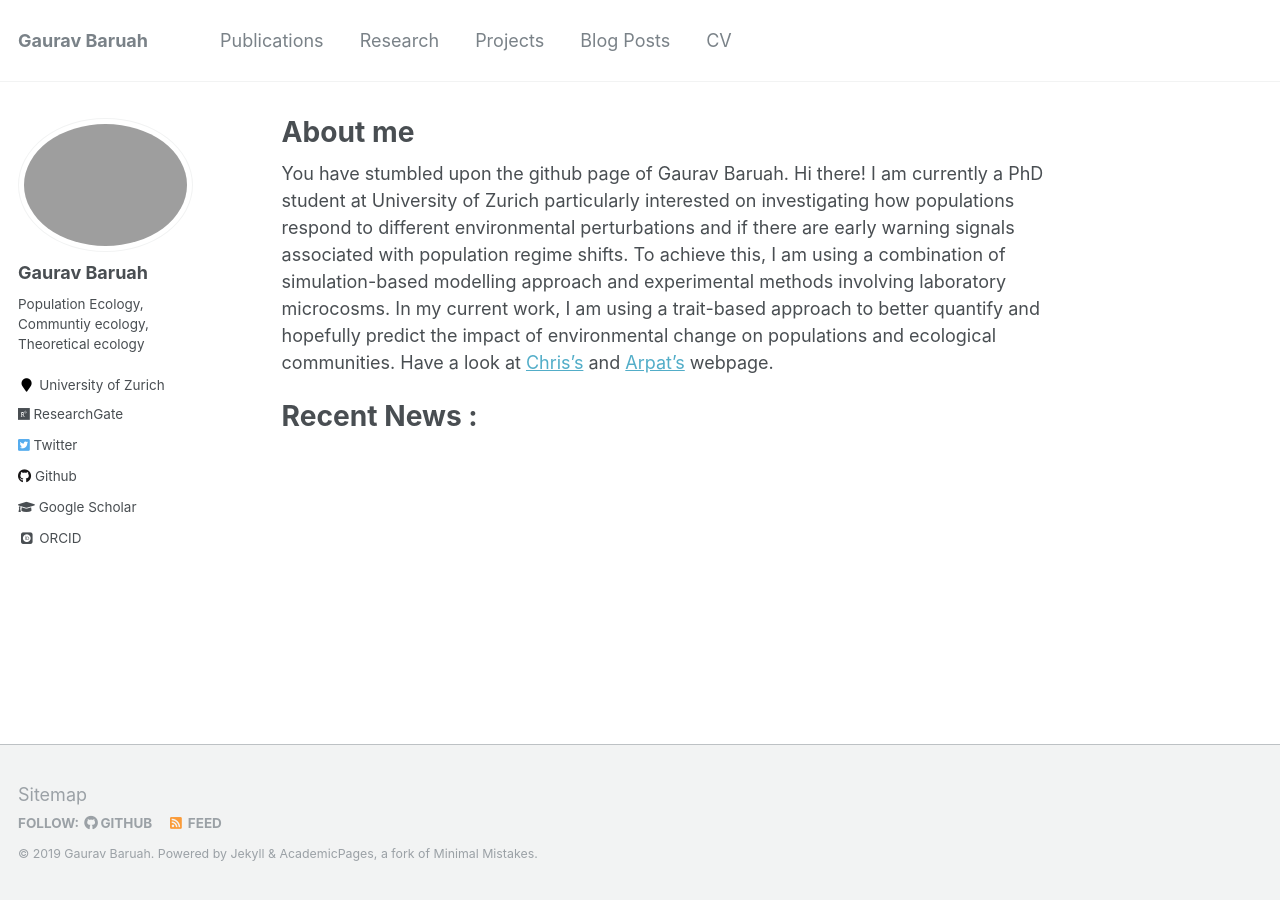
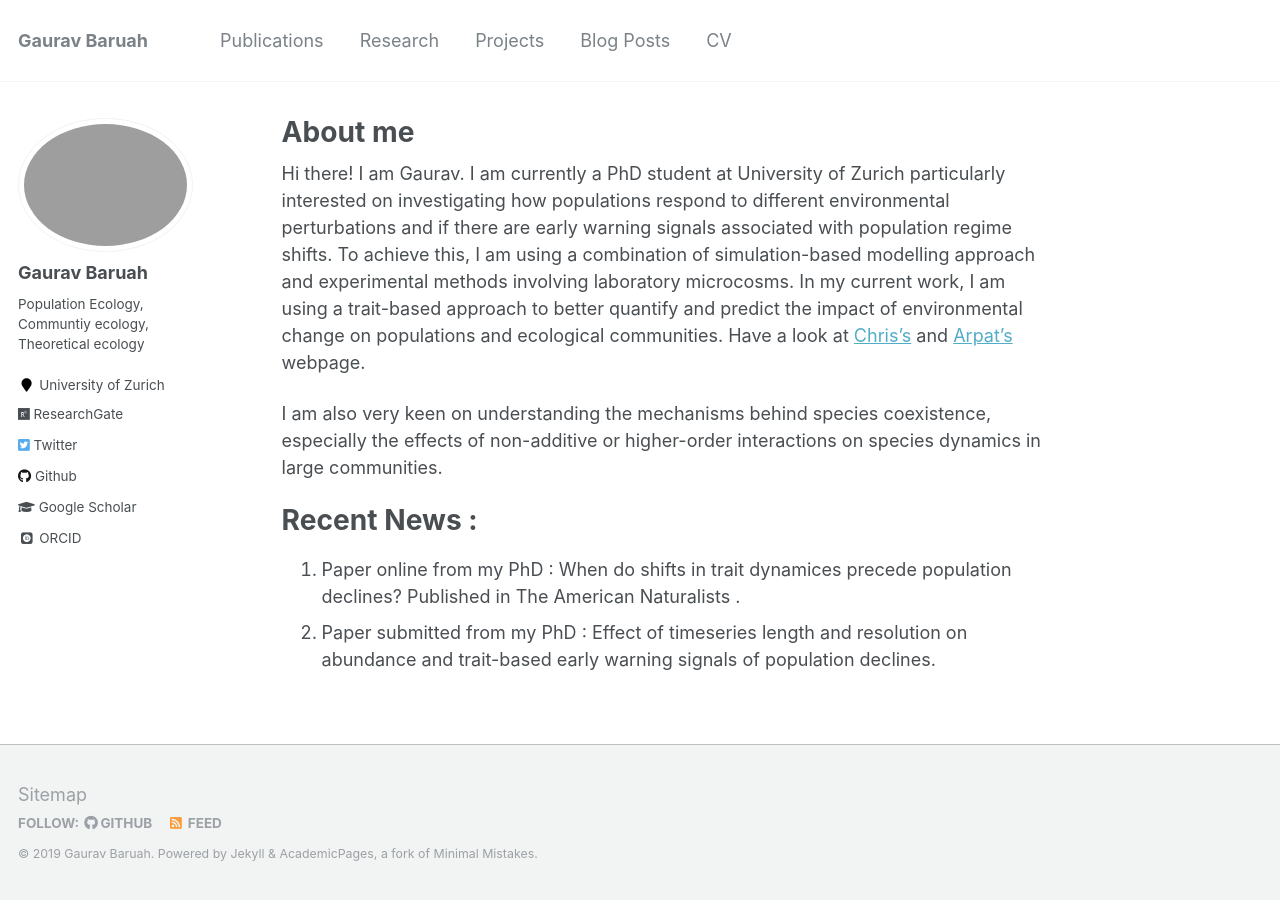
Before and after one commit to GauravKBaruah/GauravKBaruah.github.io, a Jekyll site: the page built from _pages/about.md, in a window 1280 px wide. Built offline with Jekyll 4.4.1, drawn with Linux system fonts in a browser that asks for light colours; some web fonts are replaced.

Commit message:
modified page

```diff
--- a/_pages/about.md
+++ b/_pages/about.md
@@ -7,14 +7,19 @@ redirect_from:
   - /about/
   - /about.html
 ---
- You have stumbled upon the github page of Gaurav Baruah. Hi there! I am currently a PhD student at University of Zurich particularly interested on investigating how populations respond to different environmental perturbations and
+  Hi there! I am Gaurav. I am currently a PhD student at University of Zurich particularly interested on investigating how populations respond to different environmental perturbations and
    if there are  early warning signals associated with population regime shifts.
    To achieve this, I am using a combination of simulation-based modelling approach and
    experimental methods involving laboratory microcosms. In my current work,
-   I am using a trait-based approach to better quantify and hopefully predict the impact
+   I am using a trait-based approach to better quantify and  predict the impact
    of environmental change on populations and ecological communities.
    Have a look at [Chris's](http://www.chrisclementsresearch.co.uk/) and [Arpat's](http://www.popecol.org/) webpage.
+
+   I am also very keen on understanding the mechanisms behind species coexistence, especially the effects of non-additive or higher-order interactions on species dynamics in large communities.
 
 
 Recent News :
 ======
+
+1. Paper online from my PhD : When do shifts in trait dynamices precede population declines? Published in The American Naturalists .
+2. Paper submitted from my PhD : Effect of timeseries length and resolution on abundance and trait-based early warning signals of population declines.
```
Also changed, not shown: 1 other file.
